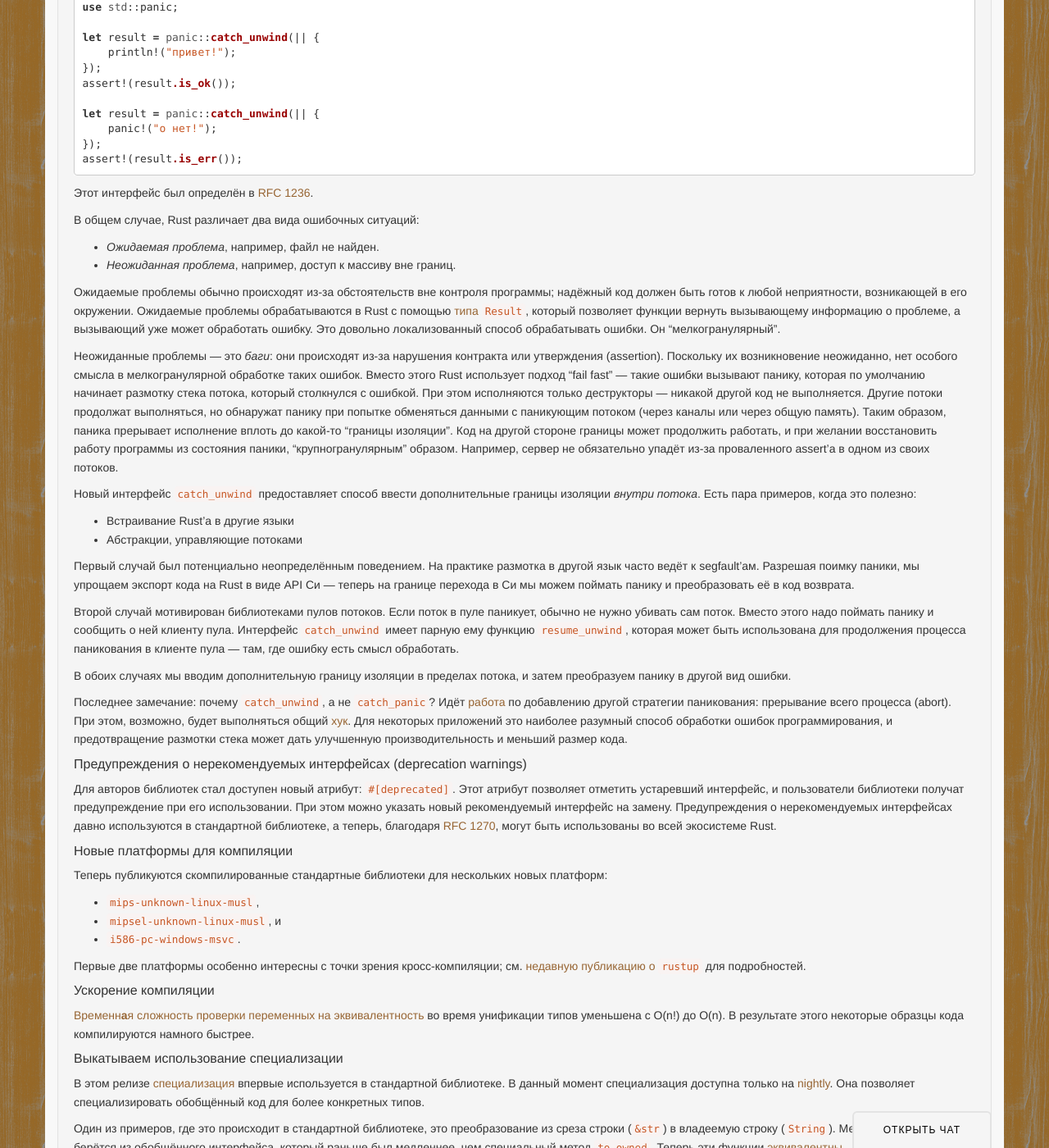
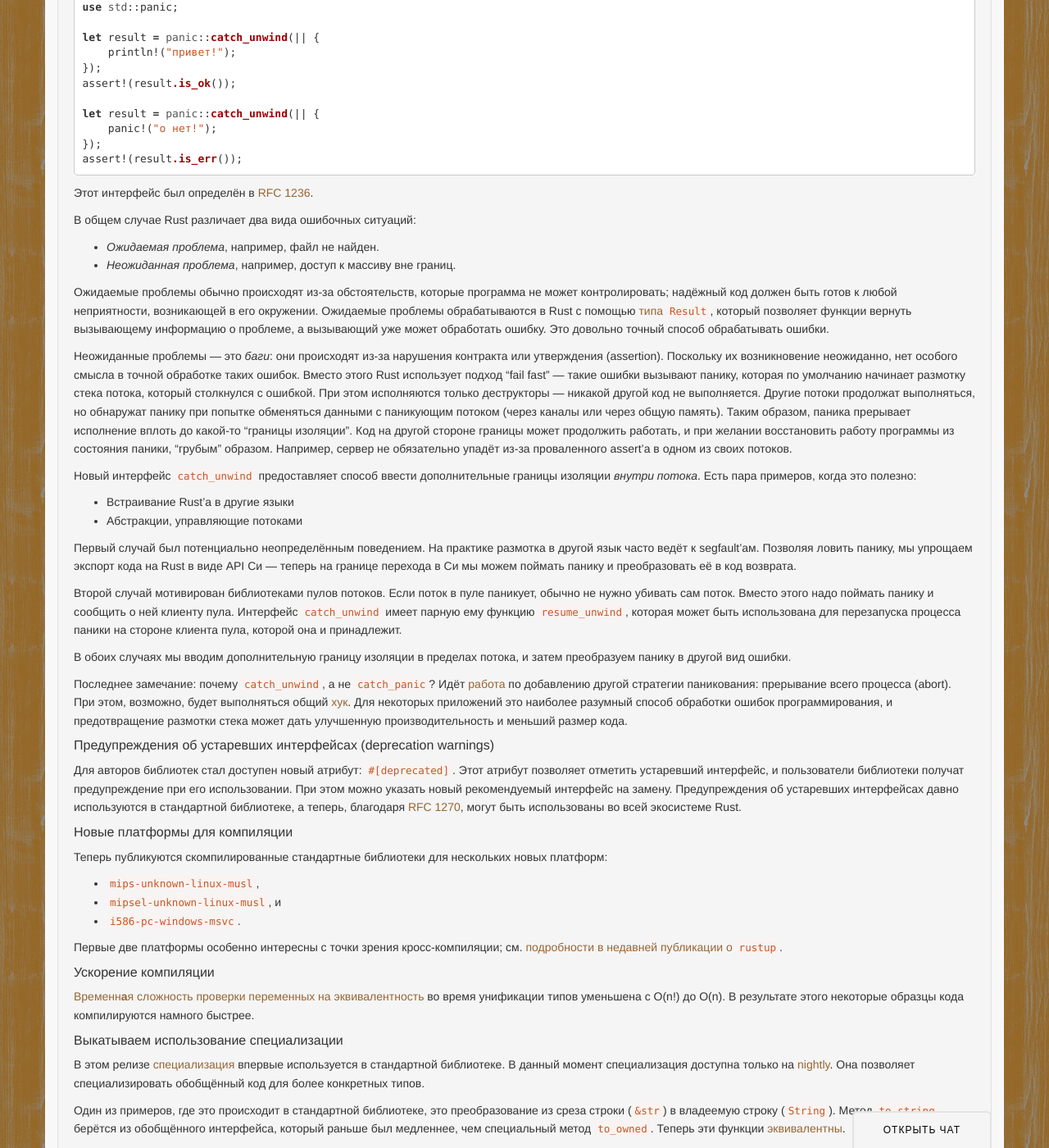
Before and after one commit to rust-lang-ru/rustycrate.ru, a Jekyll site: the page built from _posts/2016-05-26-rust-1.9.md, in a window 1280 px wide and 1400 px high, scrolled down 451 px. Shown: the whole window at 82% size. Built offline with Jekyll 4.4.1, drawn with Linux system fonts in a browser that asks for light colours; nearby versions of some CDN libraries; Markdown is read by kramdown in place of the engine named in the settings; comment, search, counter and statistics services are not loaded.

Commit message:
Исправляем комментарии

```diff
--- a/_posts/2016-05-26-rust-1.9.md
+++ b/_posts/2016-05-26-rust-1.9.md
@@ -46,32 +46,32 @@ assert!(result.is_err());
 [`std::panic`]: http://doc.rust-lang.org/stable/std/panic/index.html
 [RFC 1236]: https://github.com/rust-lang/rfcs/pull/1236
 
-В общем случае, Rust различает два вида ошибочных ситуаций:
+В общем случае Rust различает два вида ошибочных ситуаций:
 
 - *Ожидаемая проблема*, например, файл не найден.
 - *Неожиданная проблема*, например, доступ к массиву вне границ.
 
-Ожидаемые проблемы обычно происходят из-за обстоятельств вне контроля программы;
-надёжный код должен быть готов к любой неприятности, возникающей в его
-окружении. Ожидаемые проблемы обрабатываются в Rust с помощью
+Ожидаемые проблемы обычно происходят из-за обстоятельств, которые программа не
+может контролировать; надёжный код должен быть готов к любой неприятности,
+возникающей в его окружении. Ожидаемые проблемы обрабатываются в Rust с помощью
 [типа `Result`][result], который позволяет функции вернуть вызывающему
 информацию о проблеме, а вызывающий уже может обработать ошибку. Это довольно
-локализованный способ обрабатывать ошибки. Он "мелкогранулярный".
+точный способ обрабатывать ошибки.
 
 [result]: http://static.rust-lang.org/doc/master/std/result/index.html
 
 Неожиданные проблемы --- это *баги*: они происходят из-за нарушения контракта
 или утверждения (assertion). Поскольку их возникновение неожиданно, нет особого
-смысла в мелкогранулярной обработке таких ошибок. Вместо этого Rust использует
-подход "fail fast" --- такие ошибки вызывают панику, которая по умолчанию
-начинает размотку стека потока, который столкнулся с ошибкой. При этом
-исполняются только деструкторы --- никакой другой код не выполняется. Другие
-потоки продолжат выполняться, но обнаружат панику при попытке обменяться данными
-с паникующим потоком (через каналы или через общую память). Таким образом,
-паника прерывает исполнение вплоть до какой-то "границы изоляции". Код на другой
-стороне границы может продолжить работать, и при желании восстановить работу
-программы из состояния паники, "крупногранулярным" образом. Например, сервер не
-обязательно упадёт из-за проваленного assert'а в одном из своих потоков.
+смысла в точной обработке таких ошибок. Вместо этого Rust использует подход
+"fail fast" --- такие ошибки вызывают панику, которая по умолчанию начинает
+размотку стека потока, который столкнулся с ошибкой. При этом исполняются только
+деструкторы --- никакой другой код не выполняется. Другие потоки продолжат
+выполняться, но обнаружат панику при попытке обменяться данными с паникующим
+потоком (через каналы или через общую память). Таким образом, паника прерывает
+исполнение вплоть до какой-то "границы изоляции". Код на другой стороне границы
+может продолжить работать, и при желании восстановить работу программы из
+состояния паники, "грубым" образом. Например, сервер не обязательно упадёт из-за
+проваленного assert'а в одном из своих потоков.
 
 Новый интерфейс `catch_unwind` предоставляет способ ввести дополнительные
 границы изоляции *внутри потока*. Есть пара примеров, когда это полезно:
@@ -80,15 +80,15 @@ assert!(result.is_err());
 * Абстракции, управляющие потоками
 
 Первый случай был потенциально неопределённым поведением. На практике размотка в
-другой язык часто ведёт к segfault'ам. Разрешая поимку паники, мы упрощаем
+другой язык часто ведёт к segfault'ам. Позволяя ловить панику, мы упрощаем
 экспорт кода на Rust в виде API Си --- теперь на границе перехода в Си мы можем
 поймать панику и преобразовать её в код возврата.
 
 Второй случай мотивирован библиотеками пулов потоков. Если поток в пуле
 паникует, обычно не нужно убивать сам поток. Вместо этого надо поймать панику и
 сообщить о ней клиенту пула. Интерфейс `catch_unwind` имеет парную ему функцию
-`resume_unwind`, которая может быть использована для продолжения процесса
-паникования в клиенте пула --- там, где ошибку есть смысл обработать.
+`resume_unwind`, которая может быть использована для перезапуска процесса паники
+на стороне клиента пула, которой она и принадлежит.
 
 В обоих случаях мы вводим дополнительную границу изоляции в пределах потока, и
 затем преобразуем панику в другой вид ошибки.
@@ -103,14 +103,14 @@ assert!(result.is_err());
 [hook]: https://github.com/rust-lang/rfcs/pull/1328
 [abort]: https://github.com/rust-lang/rfcs/pull/1513
 
-#### Предупреждения о нерекомендуемых интерфейсах (deprecation warnings)
+#### Предупреждения об устаревших интерфейсах (deprecation warnings)
 
 Для авторов библиотек стал доступен новый атрибут: `#[deprecated]`. Этот атрибут
 позволяет отметить устаревший интерфейс, и пользователи библиотеки получат
 предупреждение при его использовании. При этом можно указать новый рекомендуемый
-интерфейс на замену. Предупреждения о нерекомендуемых интерфейсах давно
-используются в стандартной библиотеке, а теперь, благодаря [RFC 1270], могут
-быть использованы во всей экосистеме Rust.
+интерфейс на замену. Предупреждения об устаревших интерфейсах давно используются
+в стандартной библиотеке, а теперь, благодаря [RFC 1270], могут быть
+использованы во всей экосистеме Rust.
 
 [RFC 1270]: https://github.com/rust-lang/rfcs/blob/master/text/1270-deprecation.md
 
@@ -124,7 +124,7 @@ assert!(result.is_err());
 - `i586-pc-windows-msvc`.
 
 Первые две платформы особенно интересны с точки зрения кросс-компиляции; см.
-[недавную публикацию о `rustup`][rustup] для подробностей.
+[подробности в недавней публикации о `rustup`][rustup].
 
 [rustup]: http://blog.rust-lang.org/2016/05/13/rustup.html
 
```
